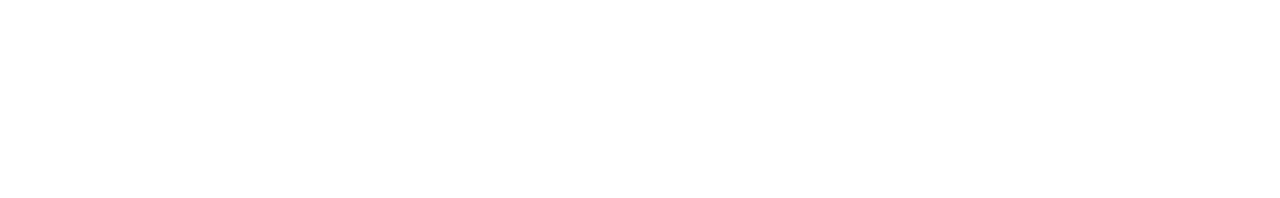
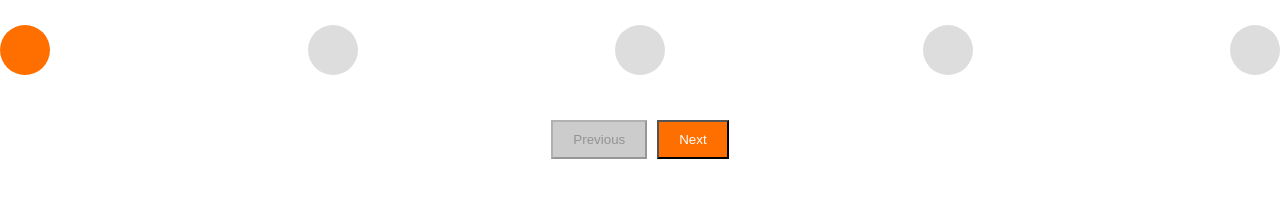
Before and after one commit to acciojob/progress-bar-MrAhmed0702, a website: page main.html in a window 1280 px wide. Drawn offline with Linux system fonts and the light colour scheme.

Commit message:
created a submission

```diff
--- a/main.html
+++ b/main.html
@@ -1,16 +1,25 @@
 <!DOCTYPE html>
-
 <html>
-
 <head>
 	<link rel="stylesheet" href="styles.css">
 </head>
 
 <body>
-	<!-- the entire body must be written by student -->
-    <script type="text/javascript" src="./script.js">
-</script>
+	<div class="container">
+		<div id="circle-1" class="circle"></div>
+		<div id="circle-2" class="circle"></div>
+		<div id="circle-3" class="circle"></div>
+		<div id="circle-4" class="circle"></div>
+		<div id="circle-5" class="circle"></div>
 
+		<div class="progress-line"></div>
+	</div>
+
+	<div class="buttons">
+		<button id="prev" type="submit">Previous</button>
+		<button id="next" type="submit">Next</button>
+	</div>
+
+    <script type="text/javascript" src="./script.js"></script>
 </body>
-
 </html>
--- a/script.js
+++ b/script.js
@@ -1 +1,38 @@
 //your JS code here. If required.
+const circles = document.querySelectorAll('.circle');
+const prevButton = document.getElementById('prev');
+const nextButton = document.getElementById('next');
+const progressLine = document.querySelector('.progress-line');
+
+let currentStep = 1;
+
+function render(){
+	circles.forEach((circle, index) => {
+		if(index < currentStep){
+			circle.classList.add("active");
+		} else {
+			circle.classList.remove("active");
+		}
+
+		progressLine.style.width = ((currentStep - 1) / (circles.length - 1)) * 100 + '%';
+
+		prevButton.disabled = currentStep === 1;
+	    nextButton.disabled = currentStep === circles.length;
+	})
+}
+
+nextButton.addEventListener("click", () => {
+	if(currentStep < circles.length){
+		currentStep++;
+		render();
+	}
+})
+
+prevButton.addEventListener("click", () => {
+	if(currentStep > 1){
+		currentStep--;
+		render();
+	}
+})
+
+render();
--- a/styles.css
+++ b/styles.css
@@ -1 +1,67 @@
 /*  your css code here. If applicable */
+*{
+	margin: 0;
+	padding: 0;
+	box-sizing: border-box;
+}
+
+.container {
+    width: 100%;
+    height: 100px;
+    display: flex;
+    justify-content: space-between;
+    align-items: center;
+    position: relative;
+}
+
+.circle {
+    width: 50px;
+    height: 50px;
+    background-color: #ddd;
+    border-radius: 50%;
+    transition: background-color 0.3s, transform 0.3s ease;
+}
+
+.circle.active {
+    background-color: #ff6f00;
+}
+
+.progress-line {
+    position: absolute;
+    top: 50%;
+    width: 100%;
+    height: 5px;
+    background-color: #ccc;
+    z-index: -1;
+}
+
+.progress-line.filled {
+    background-color: #ff6f00;
+}
+
+.buttons {
+    display: flex;
+    justify-content: center;
+    margin-top: 20px;
+}
+
+button {
+    padding: 10px 20px;
+    margin: 0 5px;
+    cursor: pointer;
+    transition: background-color 0.3s;
+}
+
+button:disabled {
+    background-color: #ccc;
+    cursor: not-allowed;
+}
+
+button:not(:disabled) {
+    background-color: #ff6f00;
+    color: white;
+}
+
+button:hover:not(:disabled) {
+    background-color: #e65c00;
+}
```
